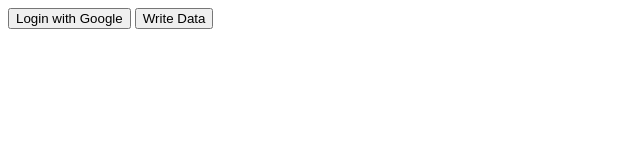
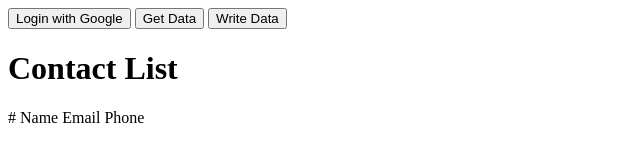
Before and after one commit to jonathanhand/contact-mgmt, a plain HTML site: page public/index.html in a window 1280 px wide. Shown: the whole page, without its empty margins (0-640 px from the left). Drawn offline with Linux system fonts and the light colour scheme; some packages are replaced by stand-ins of ours; no server answers.

Commit message:
switched to auto updating list

```diff
--- a/public/app.js
+++ b/public/app.js
@@ -1,4 +1,5 @@
-    var userEmail;
+    var userEmail = 'Jonathan Hand';
+    var contact;
 
     function googleLogin() {
     const provider = new firebase.auth.GoogleAuthProvider()
@@ -27,4 +28,29 @@
       username: name,
     });
   }
-  //unique code>name, email, phone
+
+  function getUsers() {
+      getUserData(userEmail);
+  }
+
+    // var userId = firebase.database().ref('/' + login + '/')
+    // .on('value', function(snapshot)) {
+    //   printList(snapshot.val())
+    // });
+
+    var starCountRef = firebase.database().ref('/' + userEmail + '/');
+    starCountRef.on('value', function(snapshot) {
+      printList(snapshot.val());
+    });
+
+  function printList(contact) {
+    // for (var id in contact) {
+        for (each in contact) {
+        console.log(contact[each].username);
+        }
+    //   makeTable(snapshotDB[id], target);
+      // addDetailsBtn(id, target);
+      // addEditBtn(id, target);
+      // addDeleteBtn(id, target);
+    // }
+  }
--- a/public/index.html
+++ b/public/index.html
@@ -34,7 +34,22 @@
 <button onclick="googleLogin()">
       Login with Google
     </button>
+    <button onclick="getUsers()">Get Data</button>
 <button onclick="addUser()">Write Data</button>
+
+<div class="targetArea">
+    <h1>Contact List</h1>
+          <div id="message">
+                <table id="table1">
+                  <div class='header'>
+                    <span>#</span>
+                    <span>Name</span>
+                    <span>Email</span>
+                    <span>Phone</span>
+                  </div>
+                  </table>
+              </div>
+            </div>
 
     <script defer src="app.js"></script>
   </body>
```
